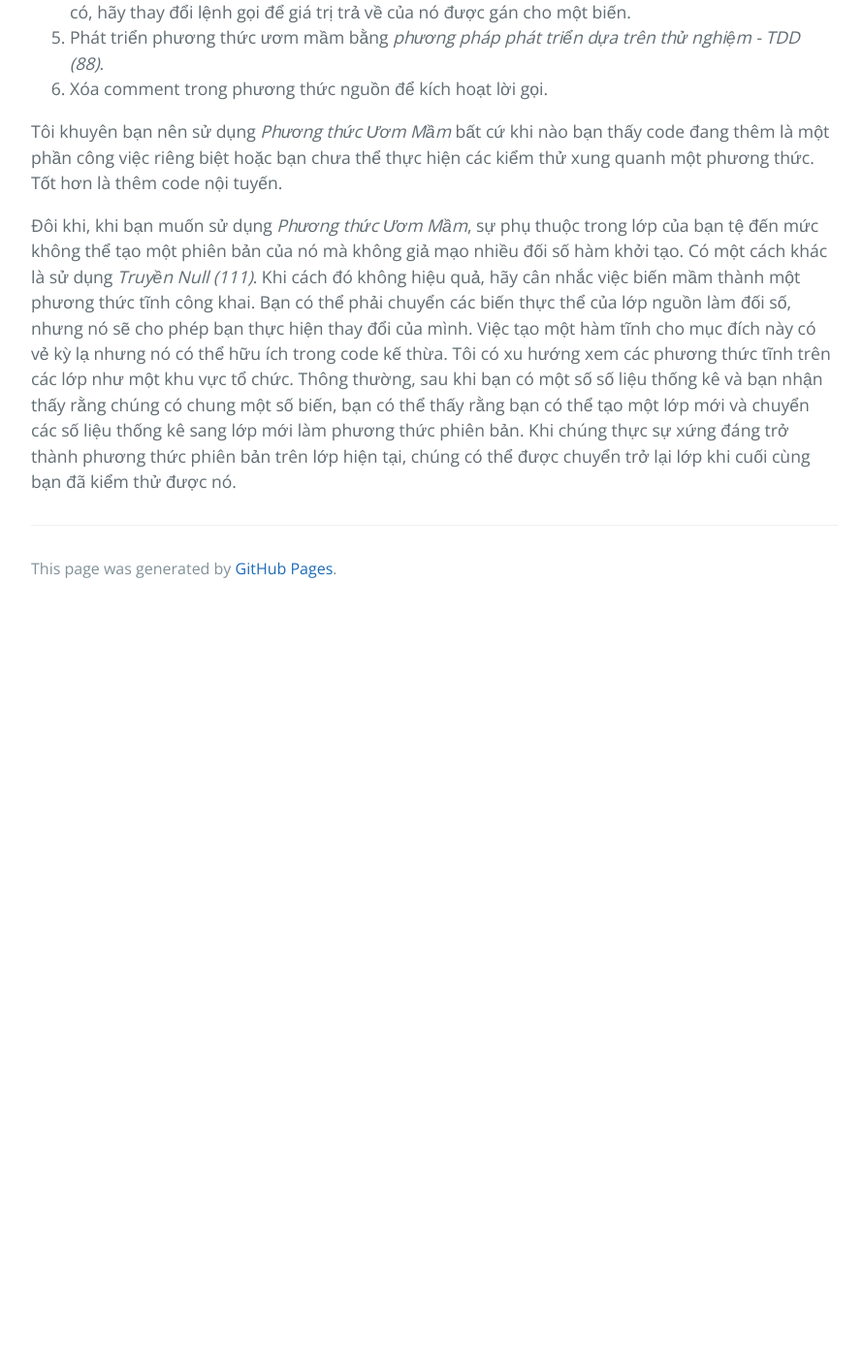
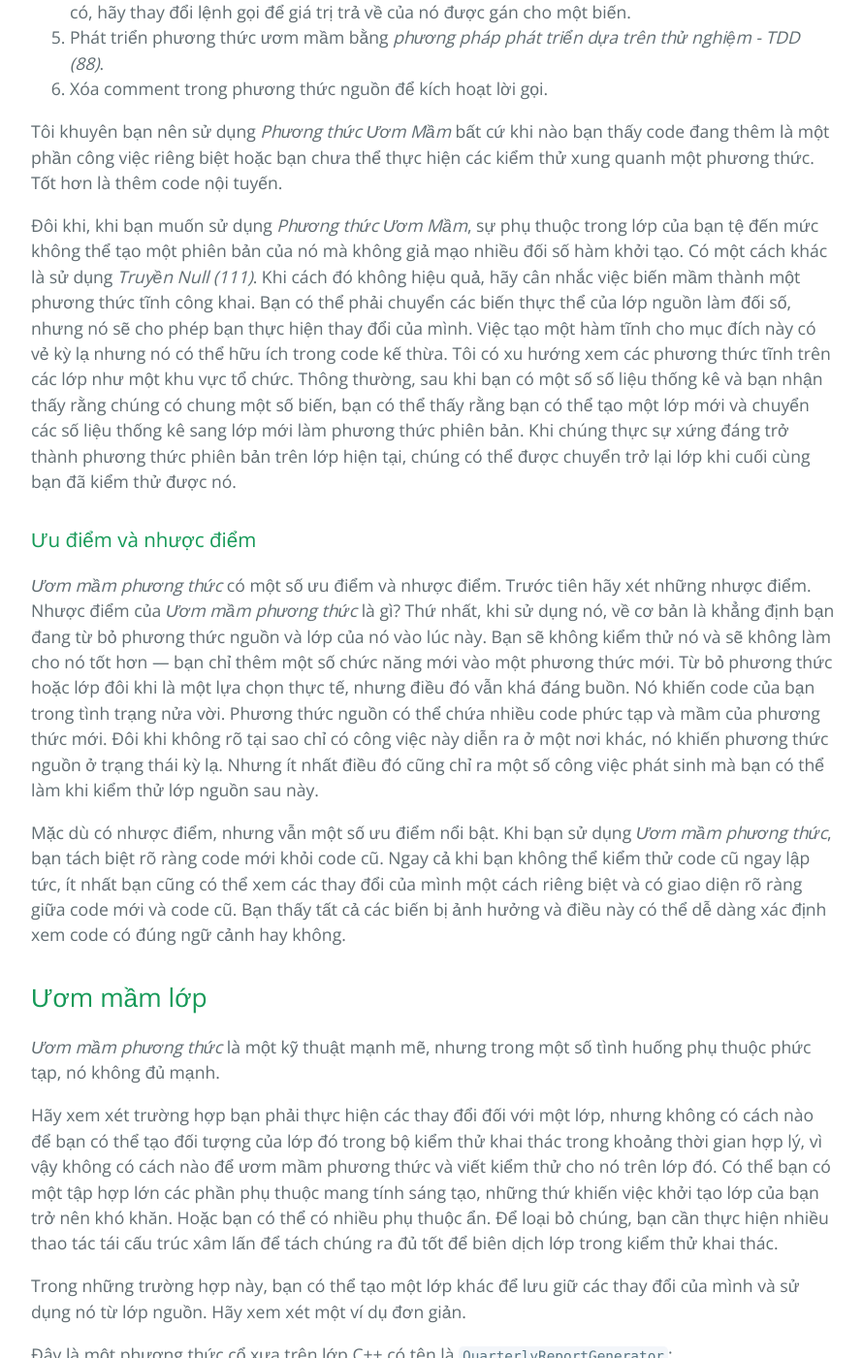
Before and after one commit to HaiBV/haibv.github.io, a Jekyll site: the page built from working-effectively-with-legacy-code/chapter-6-i-dont-have-much-time-and-i-have-to-change-it.md.md, in a window 1280 px wide and 1400 px high, scrolled down 5157 px. Shown: the whole window at 97% size, without its empty margins (192-1082 px from the left). Built offline with Jekyll 4.4.1, drawn with Linux system fonts in a browser that asks for light colours; our own code applies the rules of GitHub Pages for plain Markdown files; before the commit the page ends 5787 px from its top, so only the background shows below that; some of the changed text lies outside the part shown.

Commit message:
Book - Working Efectively with Legacy Code - P2 - C6

````diff
--- a/working-effectively-with-legacy-code/chapter-6-i-dont-have-much-time-and-i-have-to-change-it.md.md
+++ b/working-effectively-with-legacy-code/chapter-6-i-dont-have-much-time-and-i-have-to-change-it.md.md
@@ -37,7 +37,7 @@ Nếu bạn phải thực hiện thay đổi đối với một lớp ngay bây
 
 Đọc về những kỹ thuật này và cân nhắc chúng, nhưng nhớ rằng chúng phải được dùng cẩn thận. Khi sử dụng chúng, bạn đang thêm code đã được kiểm thử vào hệ thống của mình, nhưng phần code sử dụng nó có thể không được kiểm thử. Vì vậy hãy sử dụng thận trọng.
 
-## Phương thức ươm mầm
+## Ươm mầm phương thức
 
 Khi bạn cần thêm một tính năng vào hệ thống và nó có thể được xây dựng hoàn toàn dưới dạng code mới, hãy viết một phương thức mới. Gọi nó từ những nơi cần có chức năng mới. Bạn có thể không dễ dàng kiểm thử các điểm gọi đó, nhưng ít nhất, bạn có thể viết kiểm thử cho code mới. Đây là một ví dụ.
 
@@ -127,3 +127,50 @@ Chúng ta vẫn còn một biến tạm thời mới ở đây, nhưng code đã
 Tôi khuyên bạn nên sử dụng _Phương thức Ươm Mầm_ bất cứ khi nào bạn thấy code đang thêm là một phần công việc riêng biệt hoặc bạn chưa thể thực hiện các kiểm thử xung quanh một phương thức. Tốt hơn là thêm code nội tuyến.
 
 Đôi khi, khi bạn muốn sử dụng _Phương thức Ươm Mầm_, sự phụ thuộc trong lớp của bạn tệ đến mức không thể tạo một phiên bản của nó mà không giả mạo nhiều đối số hàm khởi tạo. Có một cách khác là sử dụng _Truyền Null (111)_. Khi cách đó không hiệu quả, hãy cân nhắc việc biến mầm thành một phương thức tĩnh công khai. Bạn có thể phải chuyển các biến thực thể của lớp nguồn làm đối số, nhưng nó sẽ cho phép bạn thực hiện thay đổi của mình. Việc tạo một hàm tĩnh cho mục đích này có vẻ kỳ lạ nhưng nó có thể hữu ích trong code kế thừa. Tôi có xu hướng xem các phương thức tĩnh trên các lớp như một khu vực tổ chức. Thông thường, sau khi bạn có một số số liệu thống kê và bạn nhận thấy rằng chúng có chung một số biến, bạn có thể thấy rằng bạn có thể tạo một lớp mới và chuyển các số liệu thống kê sang lớp mới làm phương thức phiên bản. Khi chúng thực sự xứng đáng trở thành phương thức phiên bản trên lớp hiện tại, chúng có thể được chuyển trở lại lớp khi cuối cùng bạn đã kiểm thử được nó.
+
+### Ưu điểm và nhược điểm
+
+_Ươm mầm phương thức_ có một số ưu điểm và nhược điểm. Trước tiên hãy xét những nhược điểm. Nhược điểm của _Ươm mầm phương thức_ là gì? Thứ nhất, khi sử dụng nó, về cơ bản là khẳng định bạn đang từ bỏ phương thức nguồn và lớp của nó vào lúc này. Bạn sẽ không kiểm thử nó và sẽ không làm cho nó tốt hơn — bạn chỉ thêm một số chức năng mới vào một phương thức mới. Từ bỏ phương thức hoặc lớp đôi khi là một lựa chọn thực tế, nhưng điều đó vẫn khá đáng buồn. Nó khiến code của bạn trong tình trạng nửa vời. Phương thức nguồn có thể chứa nhiều code phức tạp và mầm của phương thức mới. Đôi khi không rõ tại sao chỉ có công việc này diễn ra ở một nơi khác, nó khiến phương thức nguồn ở trạng thái kỳ lạ. Nhưng ít nhất điều đó cũng chỉ ra một số công việc phát sinh mà bạn có thể làm khi kiểm thử lớp nguồn sau này.
+
+Mặc dù có nhược điểm, nhưng vẫn một số ưu điểm nổi bật. Khi bạn sử dụng _Ươm mầm phương thức_, bạn tách biệt rõ ràng code mới khỏi code cũ. Ngay cả khi bạn không thể kiểm thử code cũ ngay lập tức, ít nhất bạn cũng có thể xem các thay đổi của mình một cách riêng biệt và có giao diện rõ ràng giữa code mới và code cũ. Bạn thấy tất cả các biến bị ảnh hưởng và điều này có thể dễ dàng xác định xem code có đúng ngữ cảnh hay không.
+
+## Ươm mầm lớp
+
+_Ươm mầm phương thức_ là một kỹ thuật mạnh mẽ, nhưng trong một số tình huống phụ thuộc phức tạp, nó không đủ mạnh.
+
+Hãy xem xét trường hợp bạn phải thực hiện các thay đổi đối với một lớp, nhưng không có cách nào để bạn có thể tạo đối tượng của lớp đó trong bộ kiểm thử khai thác trong khoảng thời gian hợp lý, vì vậy không có cách nào để ươm mầm phương thức và viết kiểm thử cho nó trên lớp đó. Có thể bạn có một tập hợp lớn các phần phụ thuộc mang tính sáng tạo, những thứ khiến việc khởi tạo lớp của bạn trở nên khó khăn. Hoặc bạn có thể có nhiều phụ thuộc ẩn. Để loại bỏ chúng, bạn cần thực hiện nhiều thao tác tái cấu trúc xâm lấn để tách chúng ra đủ tốt để biên dịch lớp trong kiểm thử khai thác.
+
+Trong những trường hợp này, bạn có thể tạo một lớp khác để lưu giữ các thay đổi của mình và sử dụng nó từ lớp nguồn. Hãy xem xét một ví dụ đơn giản.
+
+Đây là một phương thức cổ xưa trên lớp C++ có tên là `QuarterlyReportGenerator`:
+
+```cpp
+std::string QuarterlyReportGenerator::generate()
+{
+	std::vector<Result> results = database.queryResults(beginDate, endDate);
+	std::string pageText;
+
+	pageText += "<html><head><title>""Quarterly Report""</title></head><body><table>";
+
+	if (results.size() != 0) {
+		for (std::vector<Result>::iterator it = results.begin(); it != results.end(); ++it) {
+			pageText += "<tr>";
+			pageText += "<td>" + it->department + "</td>";
+			pageText += "<td>" + it->manager + "</td>";
+			char buffer [128];
+			sprintf(buffer, "<td>$%d</td>", it->netProfit / 100);
+			pageText += std::string(buffer);
+			sprintf(buffer, "<td>$%d</td>", it->operatingExpense / 100);
+			pageText += std::string(buffer);
+			pageText += "</tr>";
+		}
+	} else {
+		pageText += "No results for this period";
+	}
+	pageText += "</table>";
+	pageText += "</body>";
+	pageText += "</html>";
+
+	return pageText;
+}
+```
````
